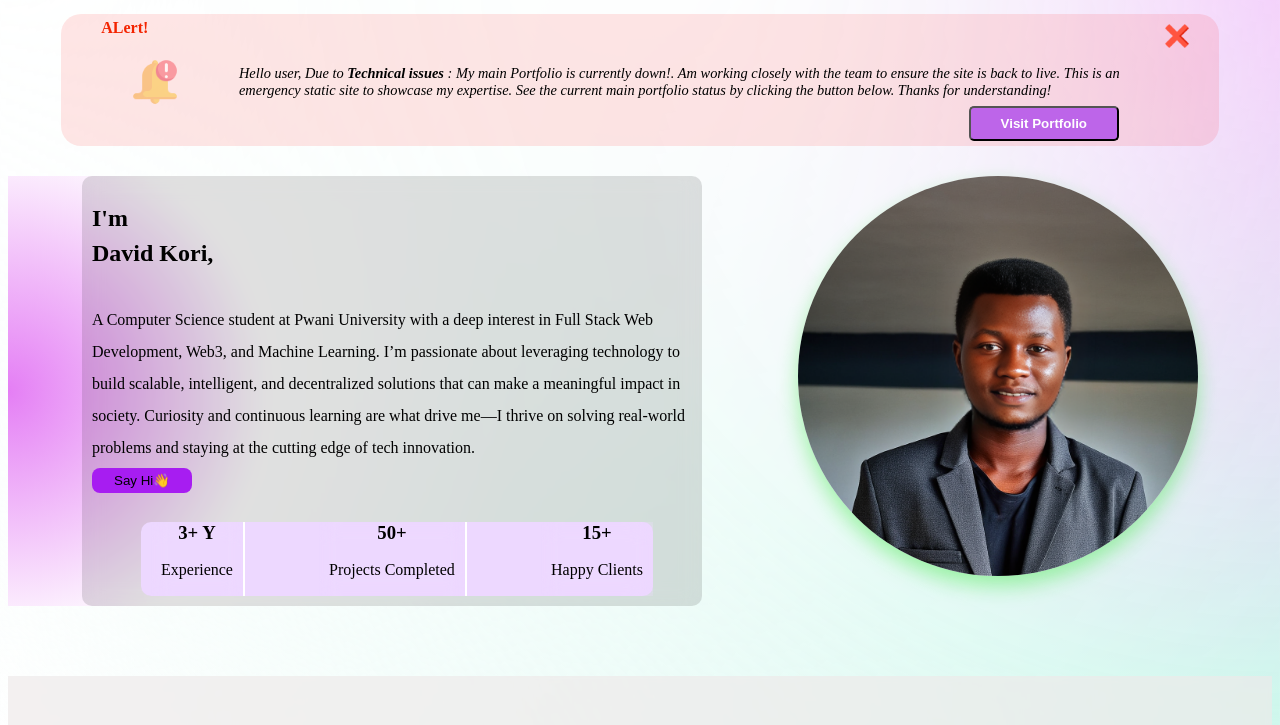
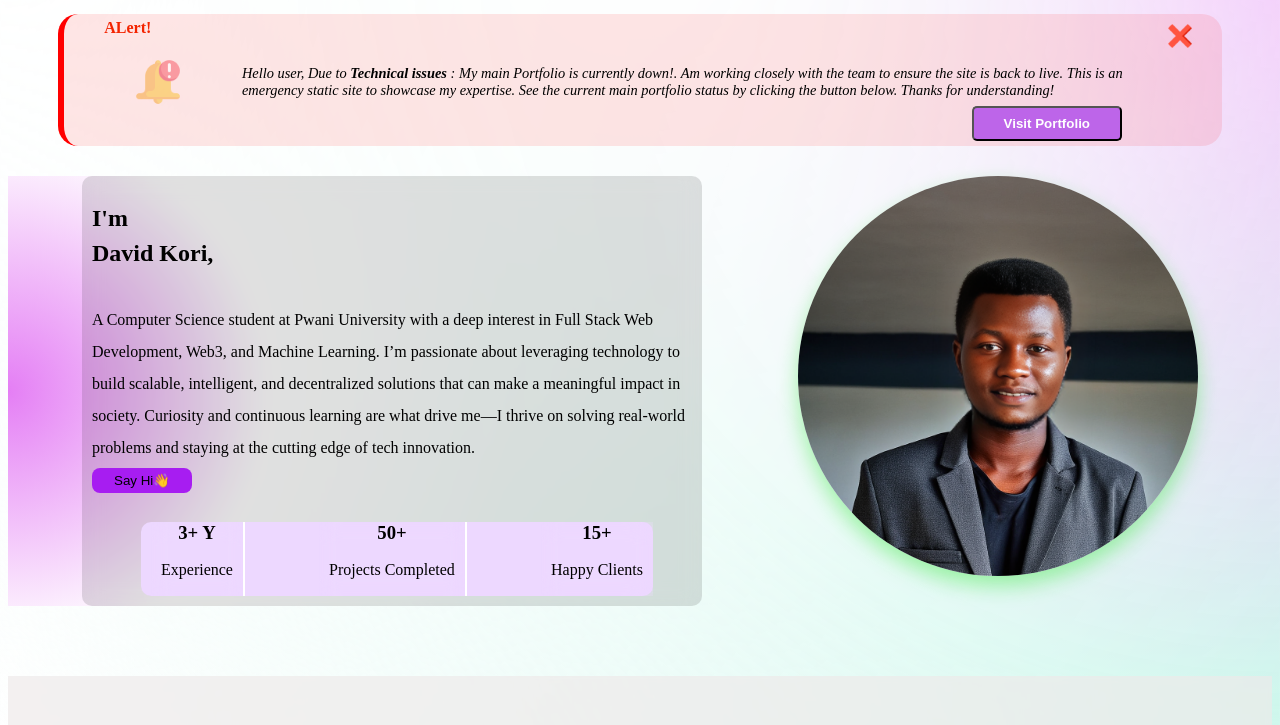
Before and after one commit to DavidKori/portfolio.com, a plain HTML site: page index.html in a window 1280 px wide. Shown: the part 66-791 px from the top of the page. Drawn offline with nearby package versions, Linux system fonts and the light colour scheme.

Commit message:
add some styles

```diff
--- a/index.css
+++ b/index.css
@@ -115,6 +115,7 @@ nav ul li:hover {
   border-radius: 20px;
   margin-top: 80px;
   position: relative;
+  border-left: 6px solid red;
 }
 .alert-section > h4 {
   text-align: left;
@@ -182,6 +183,9 @@ margin-bottom: 20px;
   font-style: italic;
   max-width: 80%;
   margin: auto;
+
+
+
 }
 
 .alert-cancel {
```
